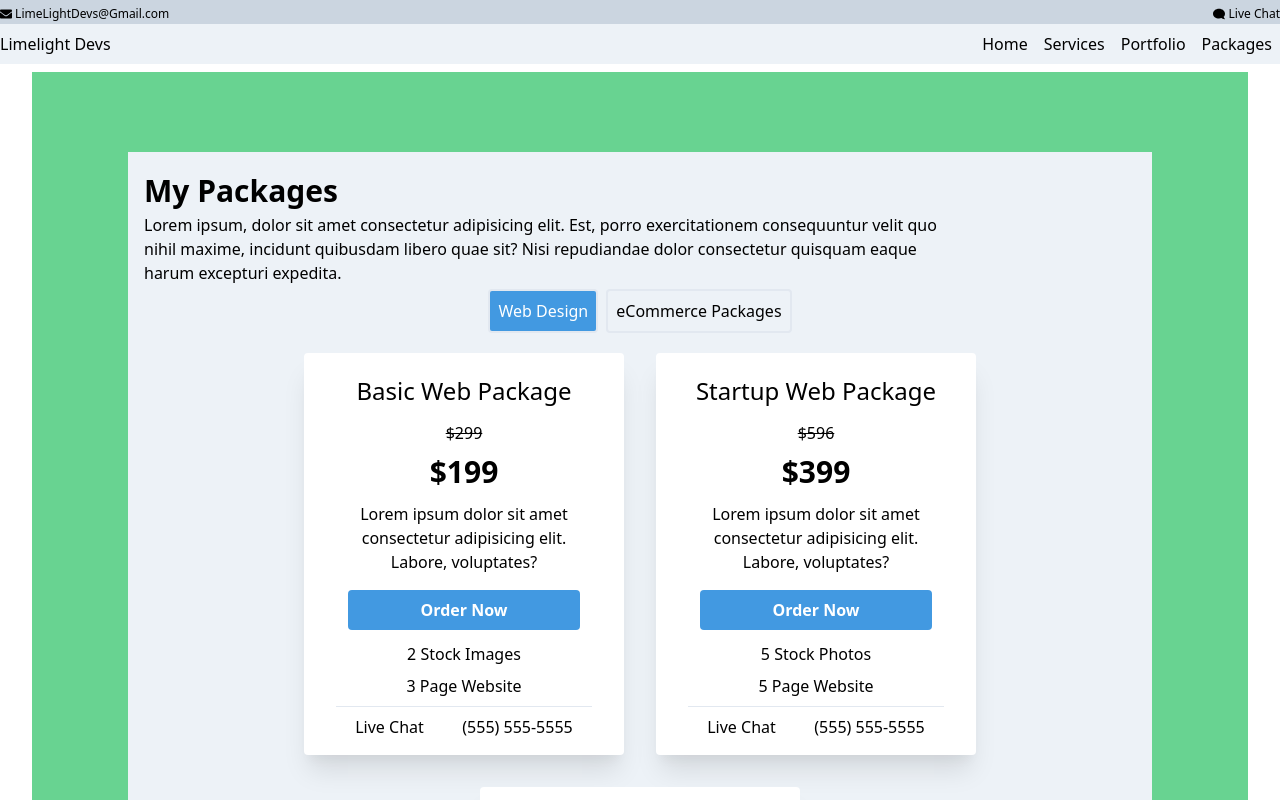
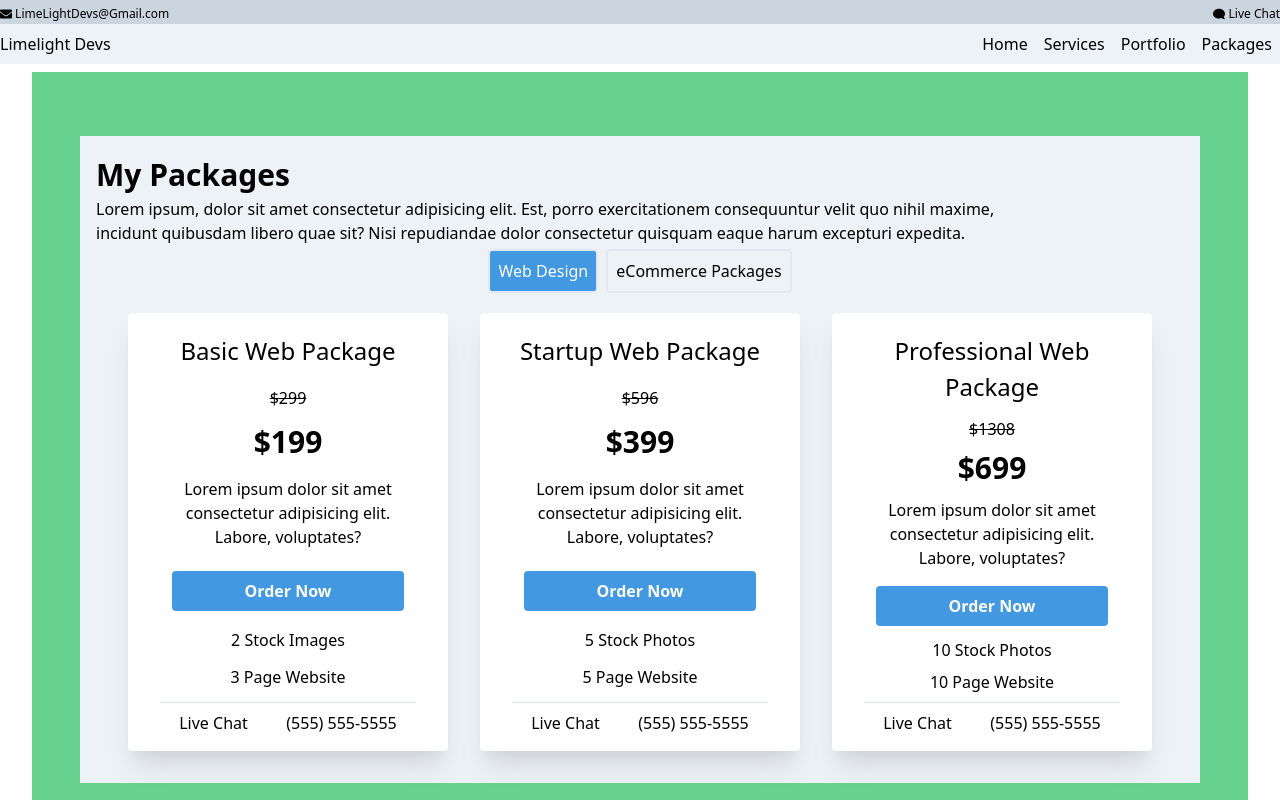
Before and after one commit to RonaldRusso94/LimeLightDevs, a Next.js app in the folder public/client/: page /packages in a window 1280 px wide. Shown: the top 800 px of the page. Built offline with nearby package versions, Linux system fonts and the light colour scheme.

Commit message:
Changing Pages to reflect the new defaults in Layout

```diff
--- a/public/client/pages/index.js
+++ b/public/client/pages/index.js
@@ -41,7 +41,6 @@ class index extends React.Component {
     render() {
         return (
         <Layout>
-            <div className="p-4 mx-1 bg-green-400 md:mx-8">
                 Index.js
                 <Hero />
                 <ContactFormSecondary />
@@ -68,7 +67,6 @@ class index extends React.Component {
                 </div>
                 <div className="block mb-16 sm:hidden">
                 <ProjectCarousal slideValues={images} numberPerSlide="1" />
-                </div>
             </div>
       </Layout>
     );
--- a/public/client/pages/packages.js
+++ b/public/client/pages/packages.js
@@ -5,10 +5,8 @@ import ContactFormPrimary from "../components/ContactFormPrimary";
 const packages = () => {
   return (
     <Layout>
-      <div className="md:mx-8 mx-1 bg-green-400 p-4">
         <Packages />
         <ContactFormPrimary />
-      </div>
     </Layout>
   );
 };
--- a/public/client/pages/portfolio.js
+++ b/public/client/pages/portfolio.js
@@ -57,10 +57,8 @@ const portfolio = () => {
   ];
   return (
     <Layout>
-      <div className="md:mx-8 mx-1 bg-green-400 p-4">
         <ProjectCarousal slideValues={images} numberPerSlide="5" />
         <ProjectCarousal slideValues={text} numberPerSlide="5" />
-      </div>
     </Layout>
   );
 };
--- a/public/client/pages/services.js
+++ b/public/client/pages/services.js
@@ -61,7 +61,6 @@ const services = (props) => {
   ];
   return (
     <Layout>
-      <div className="mx-1 md:mx-8 bg-green-400 px-8 py-4 md:px-12 md:py-8">
         <div className="block mb-4">
           <div className="inline-block">
             <h1 className="text-4xl md:text-5xl lg:text-6xl mb-6">Services</h1>
@@ -166,7 +165,6 @@ const services = (props) => {
         />
 
         */}
-      </div>
     </Layout>
   );
 };
```
